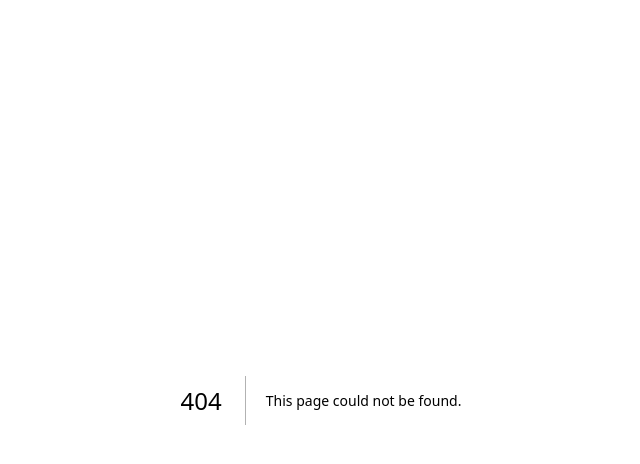
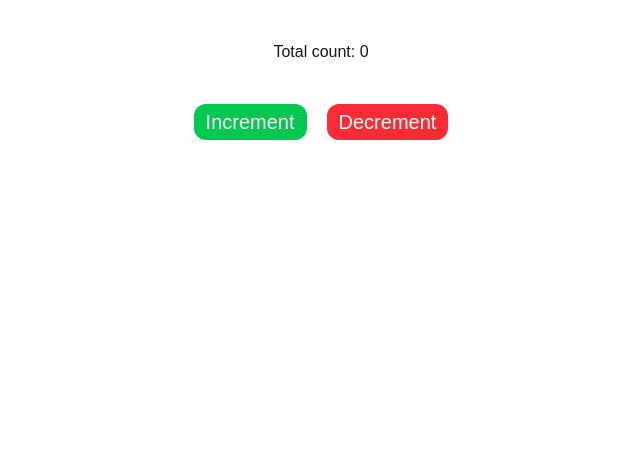
Before and after one commit to shorifulbd1st/Hello-Next.js, a Next.js app: page /counter in a window 1280 px wide. Before the commit this address had no page. Shown: the top 464 px of the page, without its empty margins (319-959 px from the left). Built offline with nearby package versions, Linux system fonts and the light colour scheme.

Commit message:
implement client side

```diff
--- /dev/null
+++ b/src/app/counter/Counter.tsx
@@ -0,0 +1,15 @@
+"use client";
+import { useState } from "react";
+
+export default function Counter() {
+  const [count, setCount] = useState(0);
+  return (
+    <div>
+        <h1>Total count: {count}</h1>
+       <div className="flex text-center items-center justify-center gap-5 mt-10">
+         <button className="px-3 py-1 rounded-xl bg-green-500 text-xl cursor-pointer text-white" onClick={() => setCount(count + 1)}>Increment</button>
+        <button  className="px-3 py-1 rounded-xl bg-red-500 text-white cursor-pointer text-xl"onClick={() => setCount(count - 1)}>Decrement</button>
+       </div>
+    </div>
+  );
+}
--- /dev/null
+++ b/src/app/counter/page.tsx
@@ -0,0 +1,12 @@
+import React from 'react'
+import Counter from './Counter'
+
+const page = () => {
+  return (
+    <div className='w-11/12 mx-auto my-10  text-center'>
+      <Counter></Counter>
+    </div>
+  )
+}
+
+export default page
```
